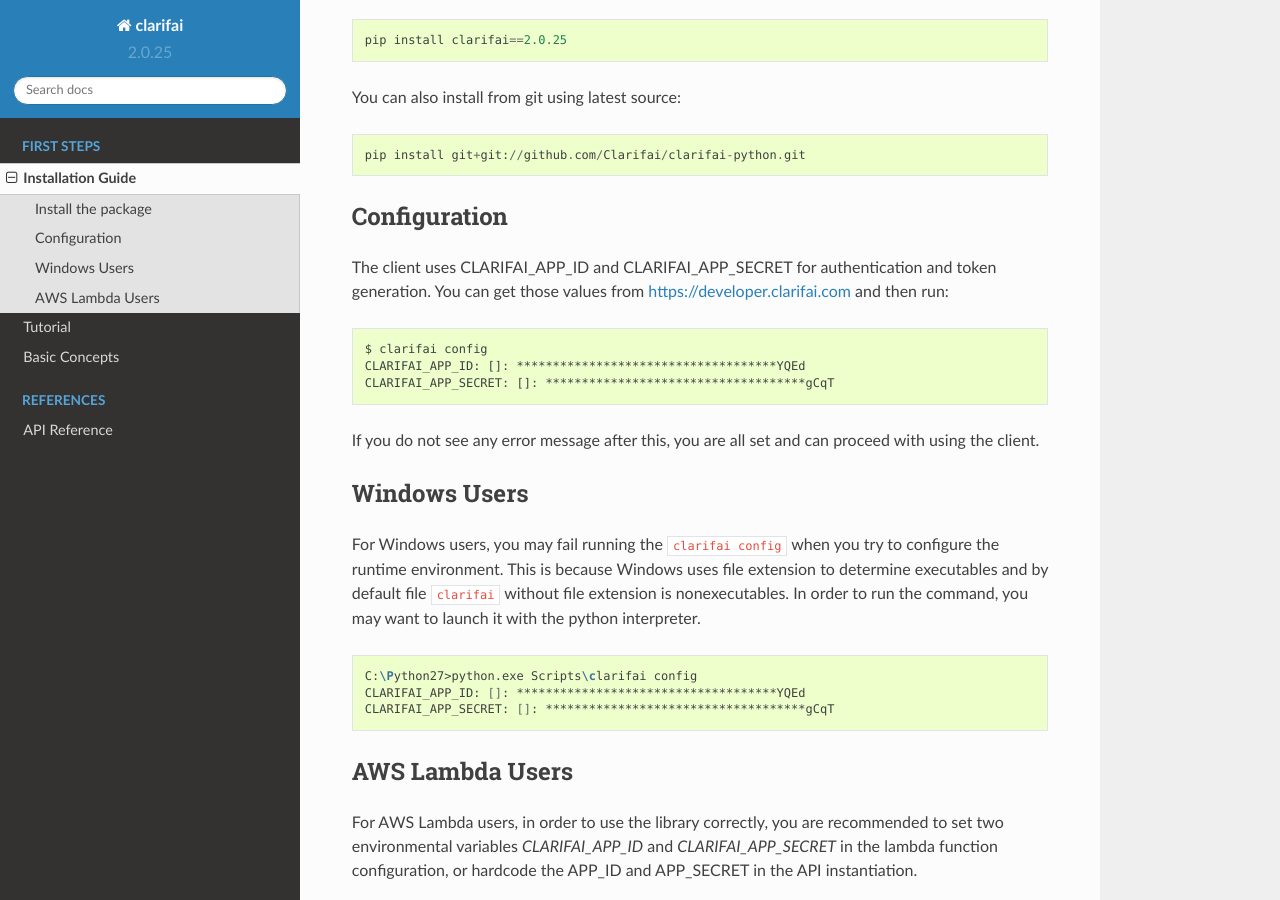
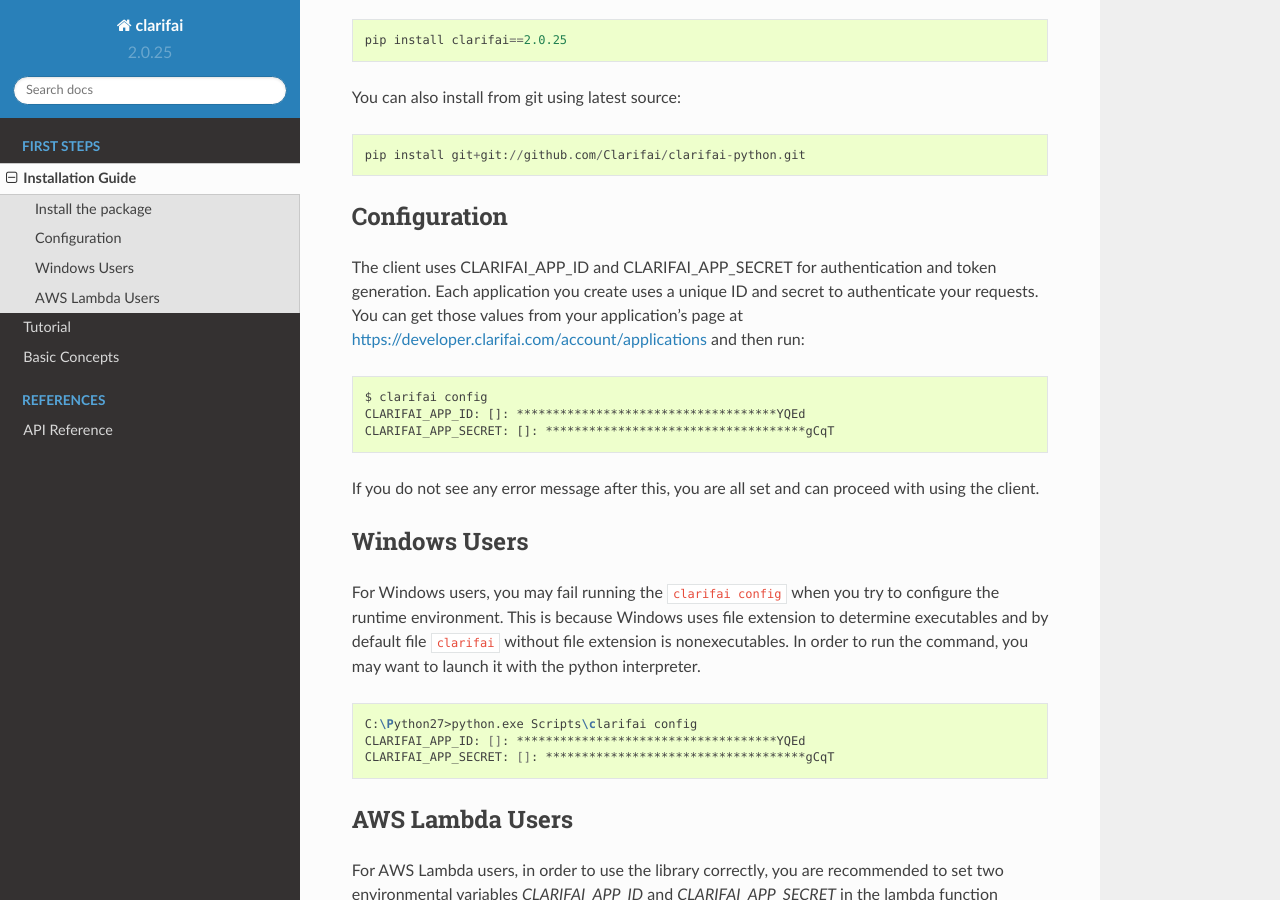
Before and after one commit to Clarifai/clarifai-python, a Sphinx documentation site: the page built from docs/install.rst, in a window 1280 px wide and 900 px high, scrolled down 395 px. Built offline with Sphinx 7.4.7 and the Read the Docs theme 2.0.0, drawn with Linux system fonts in a browser that asks for light colours.

Commit message:
Fleshing out APP_ID and SECRET description
Telling users how they relate to applications and a better link/instructions on how to find these numbers for each application.

```diff
--- a/docs/install.rst
+++ b/docs/install.rst
@@ -20,7 +20,8 @@
 =============
 
 The client uses CLARIFAI_APP_ID and CLARIFAI_APP_SECRET for authentication and token generation.
-You can get those values from https://developer.clarifai.com and then run::
+Each application you create uses a unique ID and secret to authenticate your requests.
+You can get those values from your application's page at https://developer.clarifai.com/account/applications and then run::
 
    $ clarifai config
    CLARIFAI_APP_ID: []: ************************************YQEd
```
